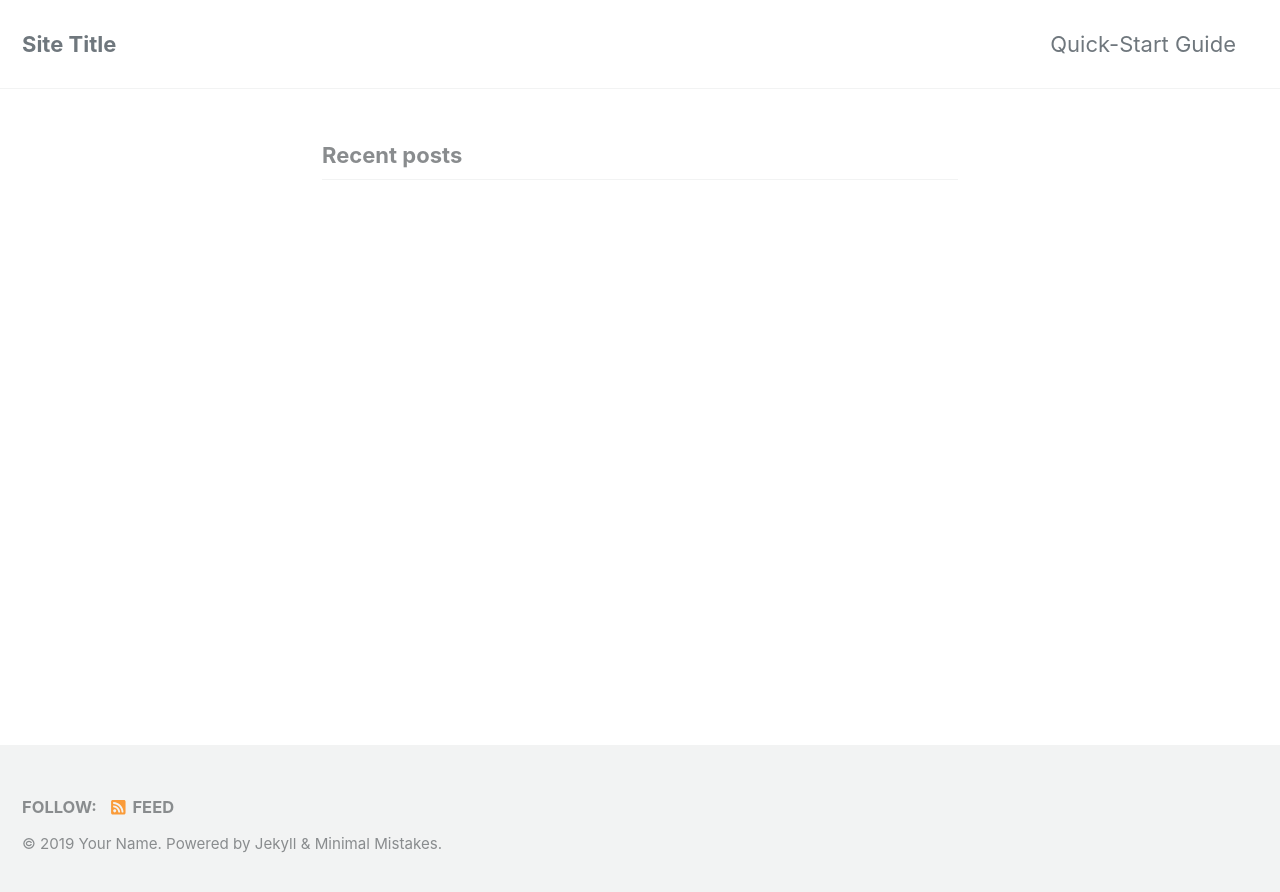
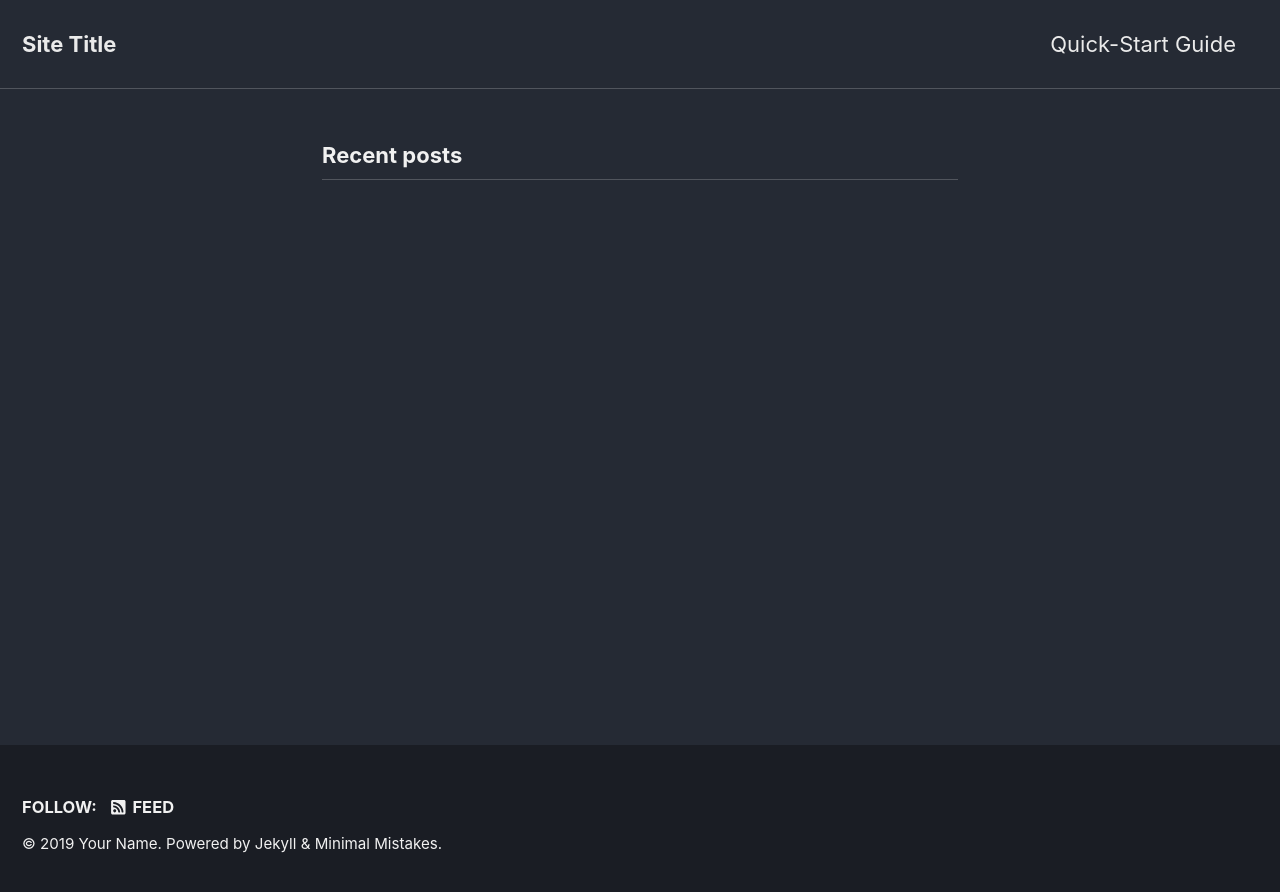
Before and after one commit to vifrac/blog, a Jekyll site: the page built from index.md, in a window 1280 px wide. Shown: the top 892 px of the page. Built offline with Jekyll 4.4.1, drawn with Linux system fonts in a browser that asks for light colours; cached includes are drawn as plain includes; nearby versions of some CDN libraries; the list of posts is cut into pages by our own code.

Commit message:
configuracion inicial

```diff
--- a/Gemfile
+++ b/Gemfile
@@ -1,2 +1,3 @@
 source "https://rubygems.org"
-gemspec
+gem 'spec', '~> 5.3', '>= 5.3.4'
+gem 'minimal-mistakes-jekyll'
--- a/_config.yml
+++ b/_config.yml
@@ -10,9 +10,10 @@
 # Review documentation to determine if you should use `theme` or `remote_theme`
 # https://mmistakes.github.io/minimal-mistakes/docs/quick-start-guide/#installing-the-theme
 
-# theme                  : "minimal-mistakes-jekyll"
+
+theme                    : "minimal-mistakes-jekyll"
 # remote_theme           : "mmistakes/minimal-mistakes"
-minimal_mistakes_skin    : "default" # "air", "aqua", "contrast", "dark", "dirt", "neon", "mint", "plum", "sunrise"
+minimal_mistakes_skin    :  "dark" # "default" "air", "aqua", "contrast", "dark", "dirt", "neon", "mint", "plum", "sunrise"
 
 # Site Settings
 locale                   : "en-US"
```
Also changed, not shown: Gemfile.lock.
